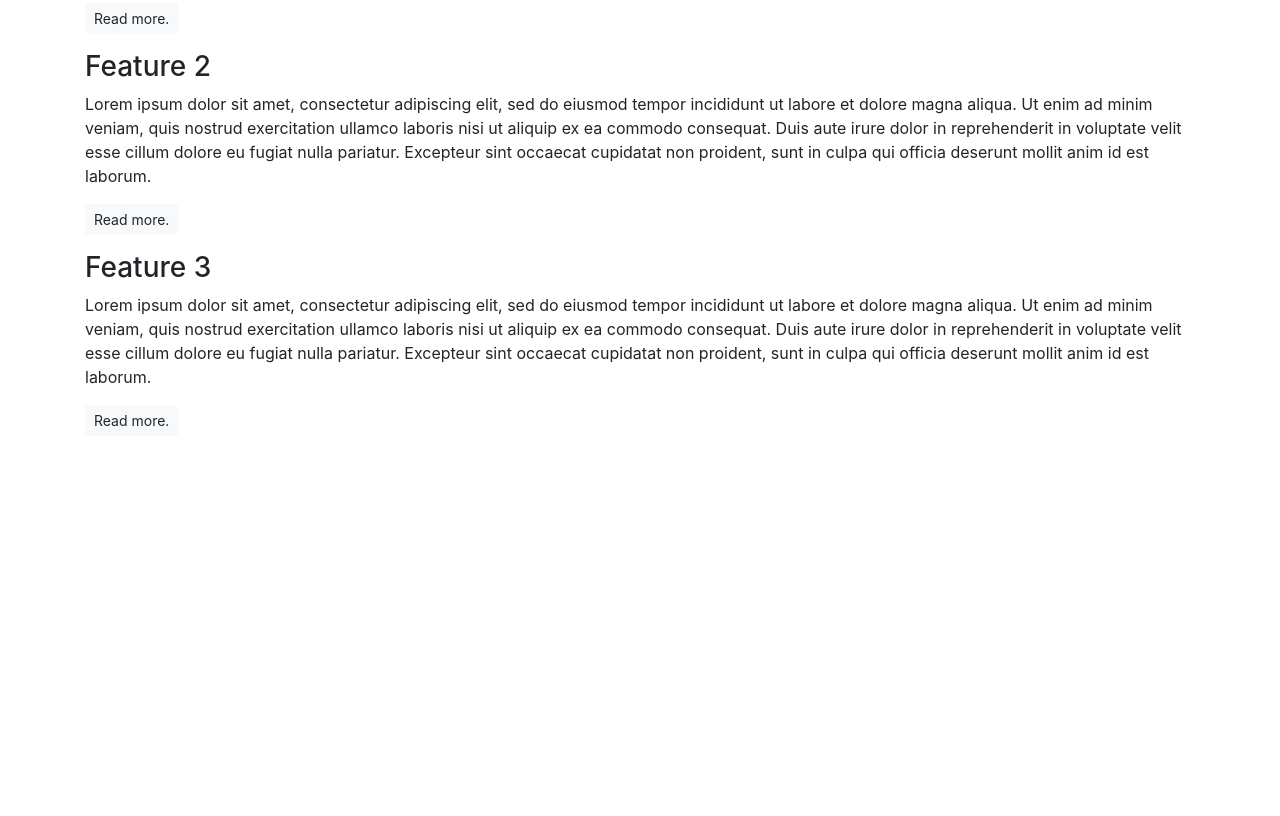
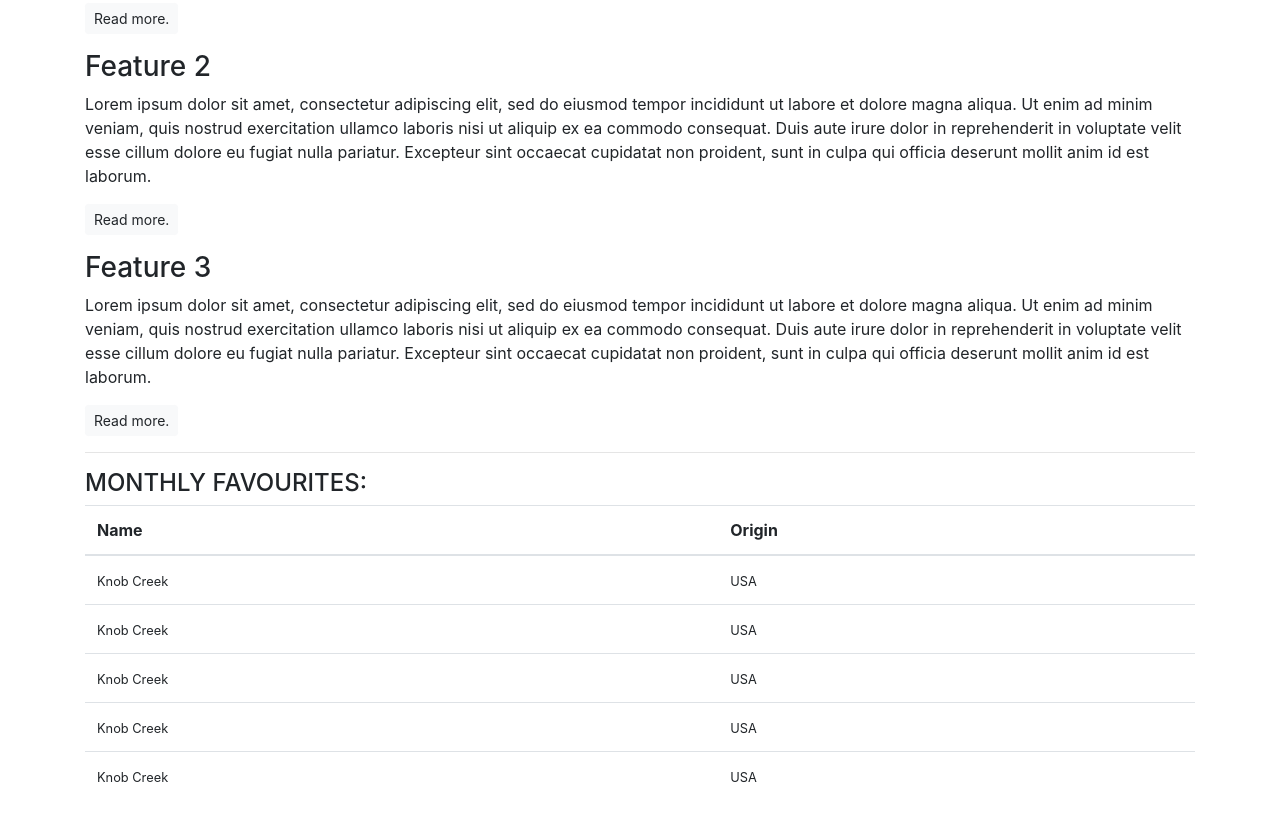
Before and after one commit to joffy69/bootstrap, a plain HTML site: page index.html in a window 1280 px wide. Shown: the part 651-1467 px from the top of the page. Before the commit the page ends 1103 px from the top, so only its background shows below. Drawn offline with nearby package versions, Linux system fonts and the light colour scheme.

Commit message:
add my attempt at monthly favourites table

```diff
--- a/index.html
+++ b/index.html
@@ -56,7 +56,50 @@
                 <p><a class="btn btn-sm btn-light" href="#">Read more.</a></p>
             </div>
         </section>
-        </article>
+       <hr>
+        <!-- /.features -->
+
+        <!-- favouries -->
+        <section class="favourites">
+            <h4 class="text-uppercase">Monthly Favourites:</h2>
+            <table class="table table-hover">
+  <thead>
+    <tr>
+
+      <th scope="col">Name</th>
+      <th scope="col">Origin</th>
+    </tr>
+  </thead>
+  <tbody>
+    <tr>
+
+      <td><small>Knob Creek</small></td>
+      <td><small>USA</small></td>
+    </tr>
+    <tr>
+
+      <td><small>Knob Creek</small></td>
+      <td><small>USA</small></td>
+    </tr>
+    <tr>
+
+      <td><small>Knob Creek</small></td>
+      <td><small>USA</small></td>
+    </tr>
+    <tr>
+
+      <td><small>Knob Creek</small></td>
+      <td><small>USA</small></td>
+    </tr>
+    <tr>
+
+      <td><small>Knob Creek</small></td>
+      <td><small>USA</small></td>
+    </tr>
+  </tbody>
+</table>
+        </section>
+         </article>
 
 </body>
 </html>
```
